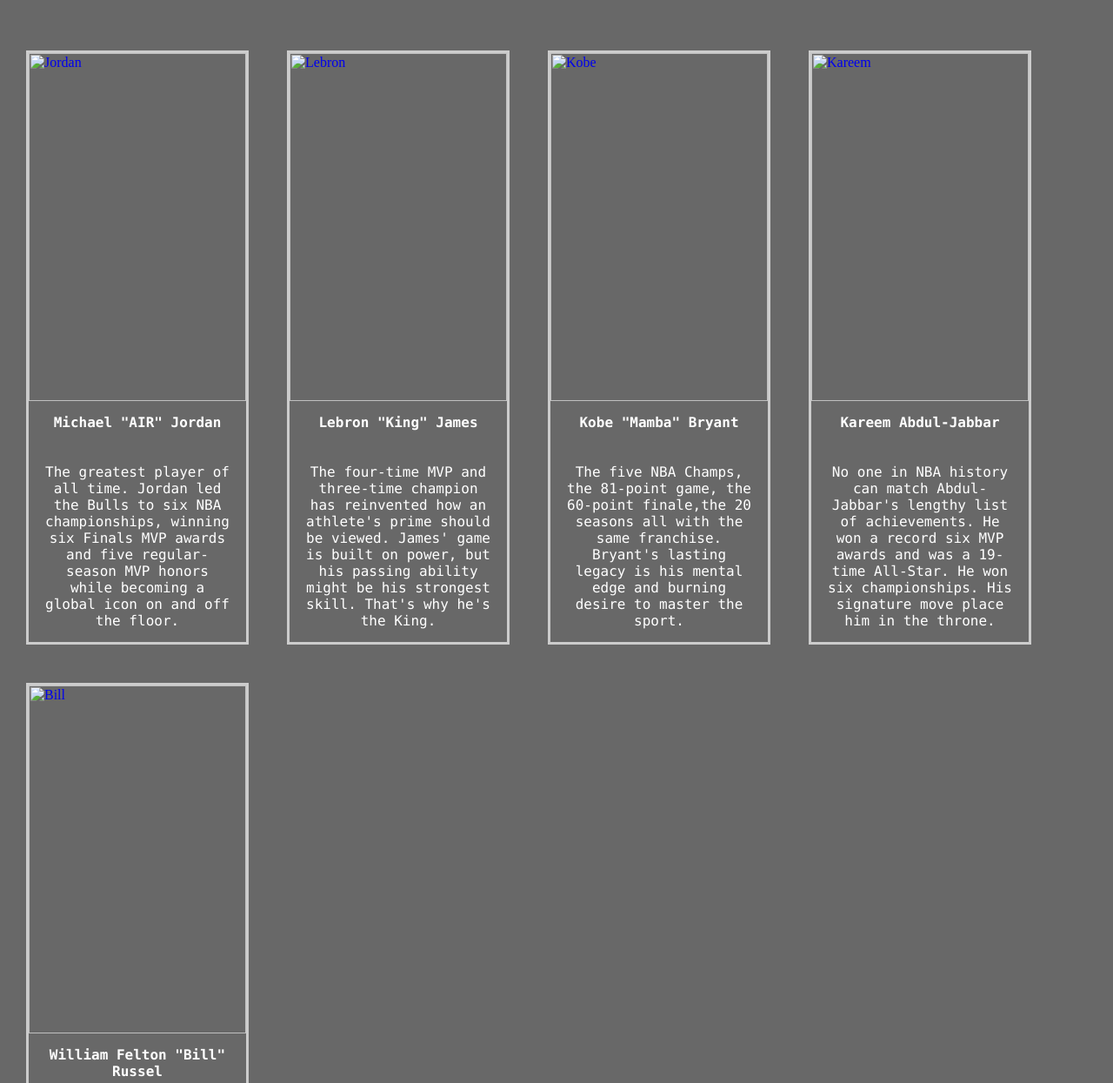
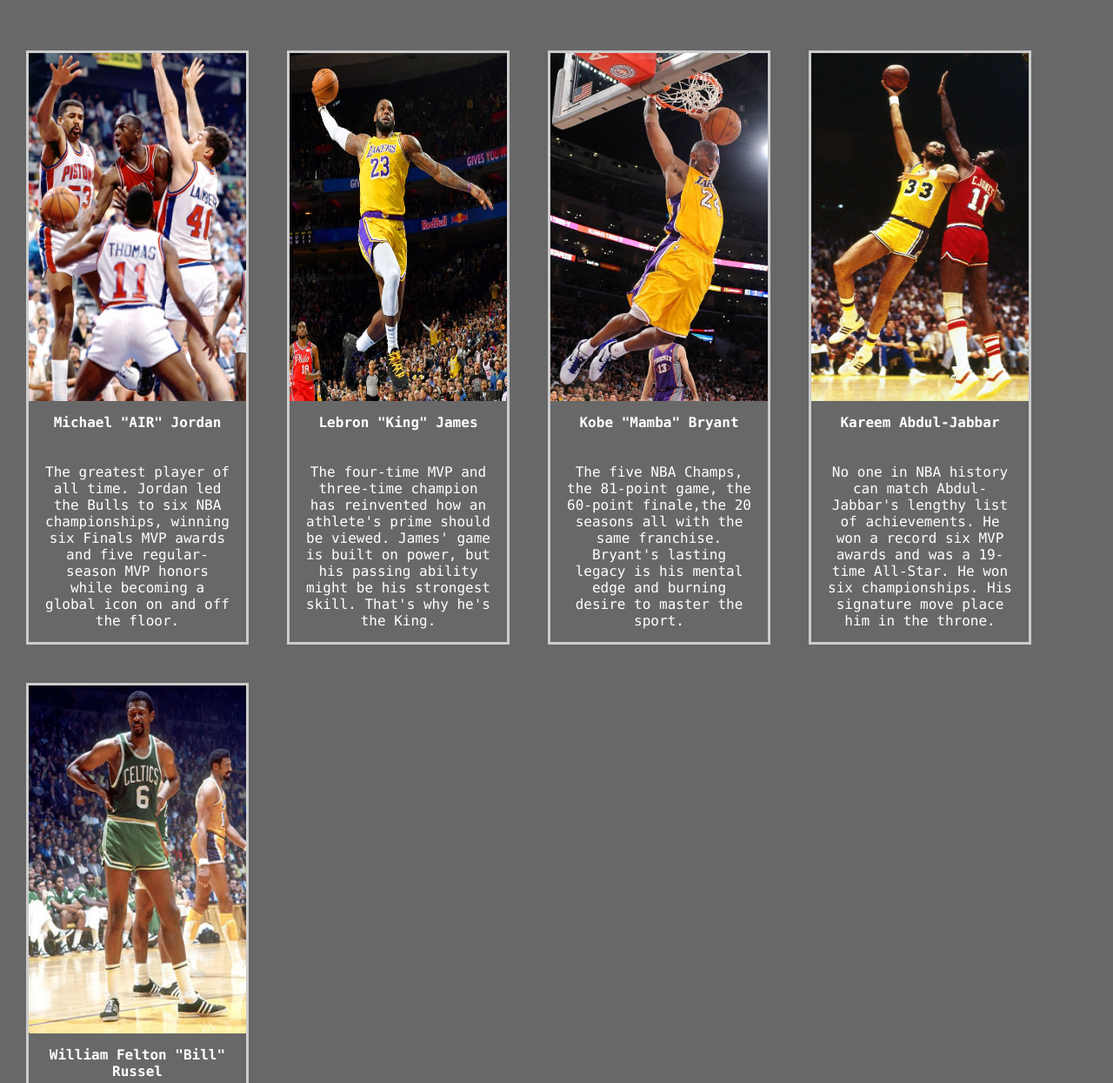
Before and after one commit to MBYLPH/Personal-Website, a plain HTML site: page Basketball.html in a window 1280 px wide. Shown: the part 55-1300 px from the top of the page at 87% size. Drawn offline with Linux system fonts and the light colour scheme.

Commit message:
Update Basketball.html

```diff
--- a/Basketball.html
+++ b/Basketball.html
@@ -46,36 +46,36 @@ div.desc {
 <h1>Top 5 NBA Players Of All Time</h1> <br>
 
 <div class="gallery">
-  <a target="_blank" href="IMAGES\MJ.jpg">
-    <img src="IMAGES\MJ.jpg" alt="Jordan" width="700" height="400">
+  <a target="_blank" href="MJ.jpg">
+    <img src="MJ.jpg" alt="Jordan" width="700" height="400">
   </a>
   <div class="desc"><b>Michael "AIR" Jordan </b> <br><br><br> The greatest player of all time. Jordan led the Bulls to six NBA championships, winning six Finals MVP awards and five regular-season MVP honors while becoming a global icon on and off the floor.</div>
 </div>
 
 <div class="gallery">
-  <a target="_blank" href="IMAGES\LBJ.jpg">
-    <img src="IMAGES\LBJ.jpg" alt="Lebron" width="700" height="400">
+  <a target="_blank" href="LBJ.jpg">
+    <img src="LBJ.jpg" alt="Lebron" width="700" height="400">
   </a>
   <div class="desc"><b>Lebron "King" James</b> <br><br><br> The four-time MVP and three-time champion has reinvented how an athlete's prime should be viewed. James' game is built on power, but his passing ability might be his strongest skill. That's why he's the King. </div>
 </div>
 
 <div class="gallery">
-  <a target="_blank" href="IMAGES\KOBE.jpg">
-    <img src="IMAGES\KOBE.jpg" alt="Kobe" width="700" height="400">
+  <a target="_blank" href="KOBE.jpg">
+    <img src="KOBE.jpg" alt="Kobe" width="700" height="400">
   </a>
   <div class="desc"><b>Kobe "Mamba" Bryant</b><br><br><br>The five NBA Champs, the 81-point game, the 60-point finale,the 20 seasons all with the same franchise. Bryant's lasting legacy is his mental edge and burning desire to master the sport. </div>
 </div>
 
 <div class="gallery">
-  <a target="_blank" href="IMAGES\Kareem.jpg">
-    <img src="IMAGES\Kareem.jpg" alt="Kareem" width="700" height="400">
+  <a target="_blank" href="Kareem.jpg">
+    <img src="Kareem.jpg" alt="Kareem" width="700" height="400">
   </a>
   <div class="desc"><b>Kareem Abdul-Jabbar</b><br><br><br>No one in NBA history can match Abdul-Jabbar's lengthy list of achievements. He won a record six MVP awards and was a 19-time All-Star. He won six championships. His signature move place him in the throne.</div>
 </div>
 
 <div class="gallery">
-  <a target="_blank" href="IMAGES\Bill.jpg">
-    <img src="IMAGES\Bill.jpg" alt="Bill" width="700" height="400">
+  <a target="_blank" href="Bill.jpg">
+    <img src="Bill.jpg" alt="Bill" width="700" height="400">
   </a>
   <div class="desc"><b>William Felton "Bill" Russel</b><br><br> The greatest winner in basketball history, Russell claimed 11 titles in 13 years by turning the Celtics into a defensive juggernaut. Those qualities also helped him earn five MVP awards</div>
 </div>
```
